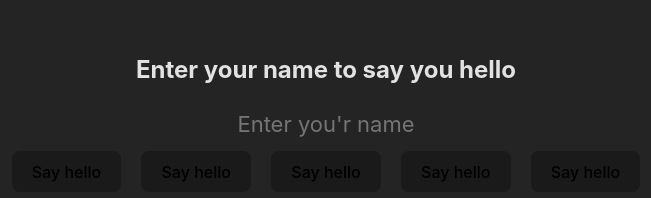
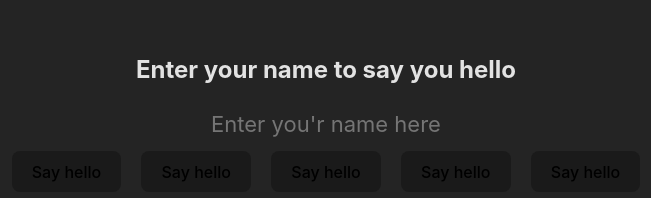
Before and after one commit to BakSnn/TypeScript-and-React, a React (Vite) app: page / in a window 1280 px wide. Shown: the part 192-390 px from the top of the page, without its empty margins (314-965 px from the left). Built offline with nearby package versions, Linux system fonts and the light colour scheme.

Commit message:
added notification to input your name

```diff
--- a/src/App.tsx
+++ b/src/App.tsx
@@ -6,6 +6,8 @@ function App() {
   const changeProp = () => {
     if(inputvalue !== '')
     setProp(inputvalue)
+  else
+  setProp("Сначала введите имя")
   }
   const changeInputValue = (event: {
     target: { value: SetStateAction<string> }
@@ -18,7 +20,7 @@ function App() {
   return (
     <>
       <h2>Enter your name to say you hello</h2>
-      <input type="text" placeholder="Enter you'r name" value={inputvalue} onChange={changeInputValue} className='inputLabel'></input>
+      <input type="text" placeholder="Enter you'r name here" value={inputvalue} onChange={changeInputValue} className='inputLabel'></input>
       <br></br>
       <button onClick={() => {setProp("Неугадал кнопку 😝")}}>Say hello</button>
       <button onClick={changeProp}>Say hello</button>
```
